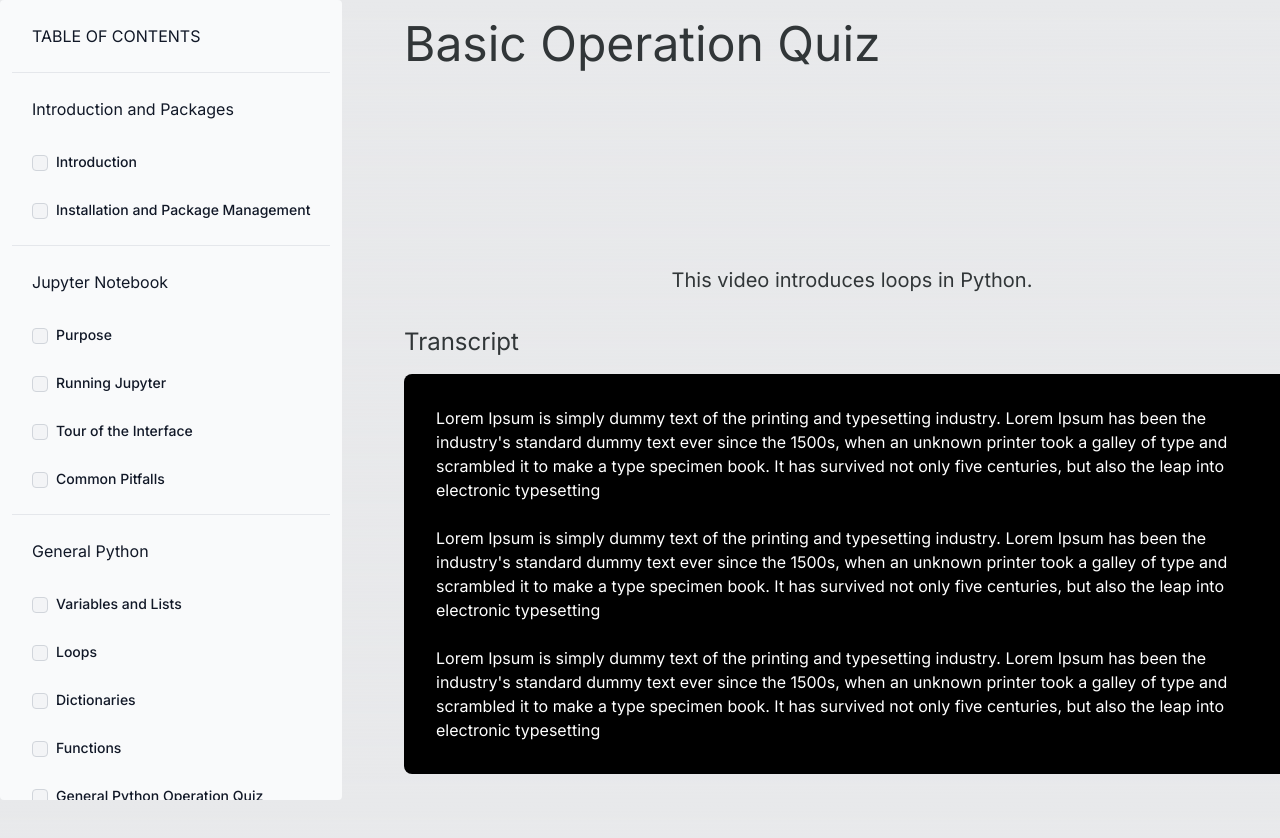
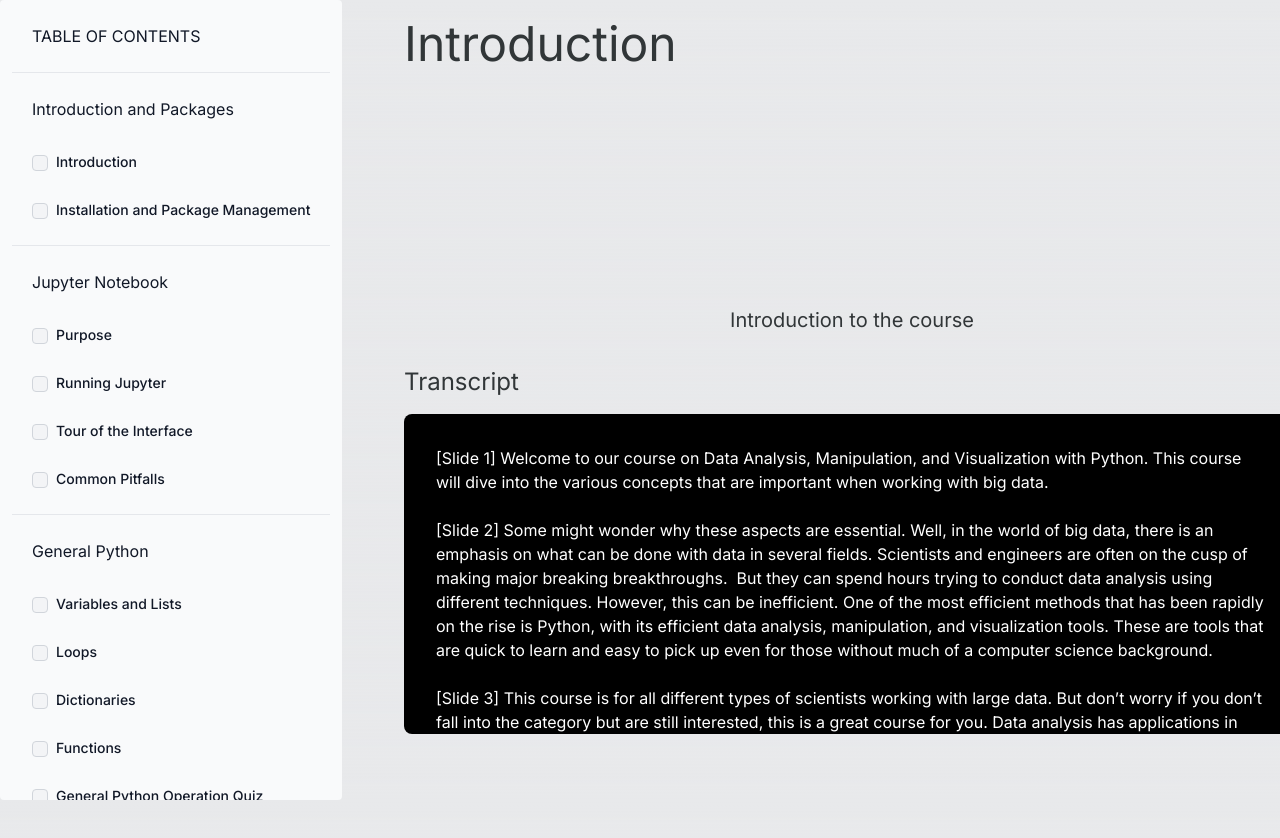
Before and after one commit to austin-bmitchell15/cs3803_website, a Next.js app: page /introduction/introduction in a window 1280 px wide. Shown: the top 838 px of the page. Built offline with nearby package versions, Linux system fonts and the light colour scheme.

Commit message:
intro and install finished

```diff
--- /dev/null
+++ b/src/app/introduction/installation/page.tsx
@@ -0,0 +1,49 @@
+import VideoComponent from "@/components/Video";
+
+// const videoUrl: string = "https://www.youtube.com/embed/A0_47vV3iSE?si=3KwIsOEOTx4X00Vd"
+const videoId: string = "Zb--gCMwgfg"
+const description: string = "Guide to installing tools for course"
+const transcript: string = `Before we can get started with analyzing data, we’ll need to introduce you to various tools and how to download some of these tools to help you analyze data.
+
+At the base of all of this is Python. It's a language meant for programmers to be able to communicate with their computers and have their computers perform some tasks for them. In this case, it'll be what helps you analyze your data.
+
+Alongside Python, PyPI will be a great tool to help you get access to even smaller add-on tools. PyPI stands for Python Package Installer. It’s essentially a huge library of Python software and each of these Python software is referred to as “packages”. Developers from all around the world can upload their Python packages to PyPI so that others can download and use them in their own projects. These packages might do anything from handling dates and times, to creating complex data visualizations, to managing network requests.
+
+When you want to use these packages, you need to install them through pip. Pip is a tool that helps you install and manage these packages from PyPI. One unique aspect of Pip is that is exclusive to Python.
+
+To download Python, go to python.org/downloads/, or type the link shown on the screen.
+
+
+Add more script for download process, idk how the install wizard looks like
+
+Description + video visual portraying how to use pip commands?
+1. Direct user to Python website and direct them how to install Python: pip is part of base Python
+2. To download a package, use the command ‘pip install [package-name]’.
+
+Homebrew (macOS and Linux) and Chocolatey (Windows OS)
+
+To be able to use different packages and libraries, it is important to use special package management systems. For all of you Mac and Linux users, the one you will use is called brew. You can find the installer linked at the bottom of this video. From there, simply follow along the prompts.  For all of you Windows users, the one you will use is called Chocolatey. You can find the installer linked at the bottom of this video. From there, simply follow along the prompts.
+
+Once you have installed it you can work on accessing different folders and aspects through your terminal for Mac users and bash for Windows users. There are two main commands with this. The first is ls which lists everything in that folder. The second is navigating from folder to folder. This command is cd or change directory followed by the desired folders. But be careful, you can only do one folder at a time.
+
+Conda and Why Should You Use it
+
+When working with Python and its many libraries, it is important to manage “environments” to work in. Environments are the context that surrounds the code that we are executing. This context determines how the code is run, and what libraries are available for use. Having different environments allows you to work on multiple projects that require different contexts. We recommend that you create a new environment every time you are working on a project that may require a different “context” for the code you will write.
+
+This is where Conda comes in. Conda will help create and manage these environments for you.  `
+
+const moduleId: string = "intro"
+
+export default function Installation() {
+
+    return (
+      <div className="ml-5 mt-5 w-full">
+        <div className="mb-10">
+          <h1 className="text-5xl">Basic Operation Quiz</h1>
+          </div>
+          <div className="flex justify-center w-full">
+            <VideoComponent videoId={videoId} description={description} transcript={transcript} moduleId={moduleId}/>
+          </div>
+      </div>
+    )
+  }
--- a/src/app/introduction/introduction/page.tsx
+++ b/src/app/introduction/introduction/page.tsx
@@ -2,12 +2,26 @@ import VideoComponent from "@/components/Video";
 
 // const videoUrl: string = "https://www.youtube.com/embed/A0_47vV3iSE?si=3KwIsOEOTx4X00Vd"
 const videoId: string = "A0_47vV3iSE"
-const description: string = "This video introduces loops in Python."
-const transcript: string = `Lorem Ipsum is simply dummy text of the printing and typesetting industry. Lorem Ipsum has been the industry's standard dummy text ever since the 1500s, when an unknown printer took a galley of type and scrambled it to make a type specimen book. It has survived not only five centuries, but also the leap into electronic typesetting
+const description: string = "Introduction to the course"
+const transcript: string = `[Slide 1] Welcome to our course on Data Analysis, Manipulation, and Visualization with Python. This course will dive into the various concepts that are important when working with big data.
 
-Lorem Ipsum is simply dummy text of the printing and typesetting industry. Lorem Ipsum has been the industry's standard dummy text ever since the 1500s, when an unknown printer took a galley of type and scrambled it to make a type specimen book. It has survived not only five centuries, but also the leap into electronic typesetting
+[Slide 2] Some might wonder why these aspects are essential. Well, in the world of big data, there is an emphasis on what can be done with data in several fields. Scientists and engineers are often on the cusp of making major breaking breakthroughs.  But they can spend hours trying to conduct data analysis using different techniques. However, this can be inefficient. One of the most efficient methods that has been rapidly on the rise is Python, with its efficient data analysis, manipulation, and visualization tools. These are tools that are quick to learn and easy to pick up even for those without much of a computer science background.
 
-Lorem Ipsum is simply dummy text of the printing and typesetting industry. Lorem Ipsum has been the industry's standard dummy text ever since the 1500s, when an unknown printer took a galley of type and scrambled it to make a type specimen book. It has survived not only five centuries, but also the leap into electronic typesetting`
+[Slide 3] This course is for all different types of scientists working with large data. But don’t worry if you don’t fall into the category but are still interested, this is a great course for you. Data analysis has applications in any field such as sports or business.
+
+[Slide 3] (Outlining of current user experience) This course will assume users have basic knowledge in Linear Algebra and data analysis. Concepts, such as matrix/vector manipulation and graphing, will be used to demonstrate the capabilities of the different Python libraries.
+
+[Slide 4] The main objective of this course will be to empower scientists to gain a wide range of techniques to use for techniques.
+
+The first objective will be to guide through the idea of installing different packages that need to be installed such as Numpy, Pandas, Matplotlib, and more.
+
+Then the second objective will be to gain familiarity using Jupyter Notebook, an interactive Python Graphical User-Interface.
+
+The next object will be to gain familiarity with Numpy (powerful N-dimensional array objects that facilitate efficient data manipulation and storage), Pandas (a tool designed for working tabular data operations for data cleaning, pre-processing and statistical analysis), and Matplotlib (a powerful data visualization tool).
+
+The last objective will be to have hands-on experience using these tools.
+
+[Slide 5] (Outlining of current user experience) This course will assume users have basic knowledge in Linear Algebra and data analysis. Concepts, such as matrix/vector manipulation and graphing, will be used to demonstrate the capabilities of the different Python libraries.  `
 
 const moduleId: string = "intro"
 
@@ -16,9 +30,9 @@ export default function Introduction() {
     return (
       <div className="ml-5 mt-5 w-full">
         <div className="mb-10">
-          <h1 className="text-5xl">Basic Operation Quiz</h1>
+          <h1 className="text-5xl">Introduction</h1>
           </div>
-          <div className="flex justify-center w-full">
+          <div className="flex justify-center w-full overflow-y-auto">
             <VideoComponent videoId={videoId} description={description} transcript={transcript} moduleId={moduleId}/>
           </div>
       </div>
--- a/src/components/Video.tsx
+++ b/src/components/Video.tsx
@@ -28,7 +28,7 @@ export default function VideoComponent({ videoId, description, transcript, modul
                     <div className='mb-4'>
                     <p className="text-2xl my-4">Transcript</p>
                     <div className="flex justify-center max-w-4xl">
-                    <div className="bg-black rounded-lg p-8 text-white text-center">
+                    <div className="bg-black rounded-lg p-8 text-white text-center overflow-y-auto max-h-80">
                         <div className='whitespace-pre-wrap text-left'>{transcript}</div>
                     </div>
                     </div>
```
